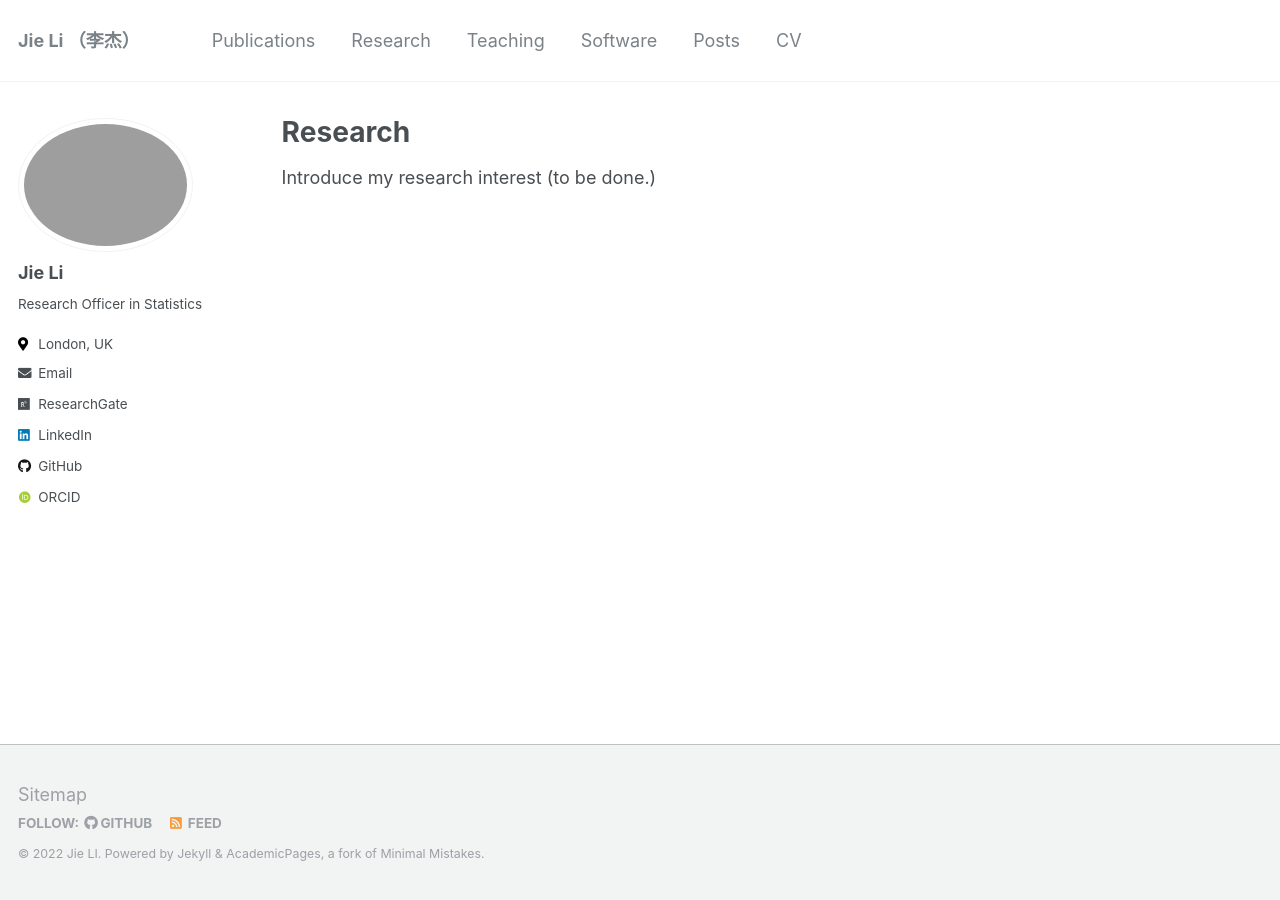
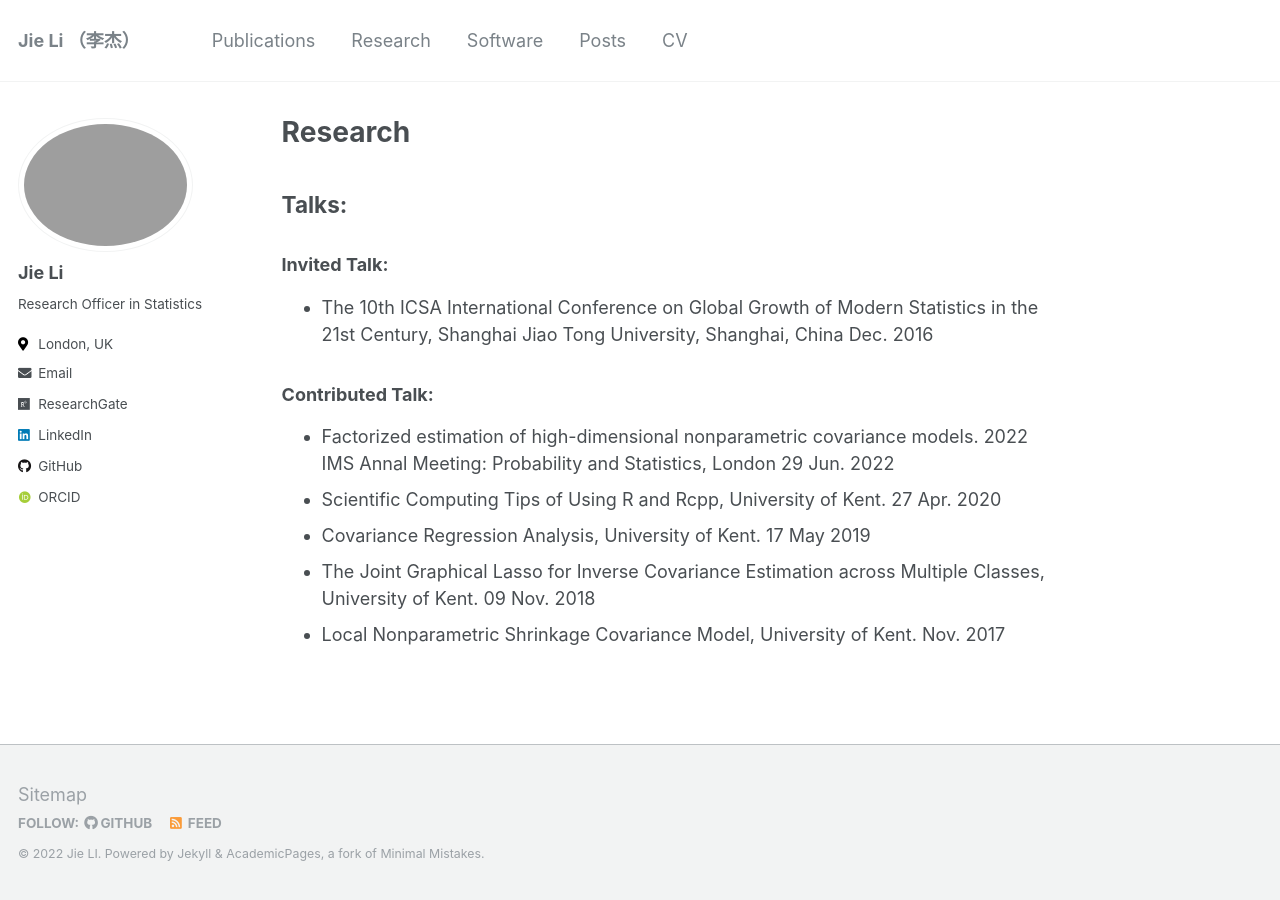
Before and after one commit to Jieli12/oldJieli12.github.io, a Jekyll site: the page built from _pages/research.md, in a window 1280 px wide. Built offline with Jekyll 4.4.1, drawn with Linux system fonts in a browser that asks for light colours; some web fonts are replaced.

Commit message:
delete teaching pages and update research and software

```diff
--- a/_config.yml
+++ b/_config.yml
@@ -203,14 +203,14 @@ defaults:
       layout: single
       author_profile: true
   # _teaching
-  - scope:
-      path: ""
-      type: teaching
-    values:
-      layout: single
-      author_profile: true
-      share: true
-      comments: true
+  # - scope:
+  #     path: ""
+  #     type: teaching
+  #   values:
+  #     layout: single
+  #     author_profile: true
+  #     share: true
+  #     comments: true
   # _publications
   - scope:
       path: ""
--- a/_data/navigation.yml
+++ b/_data/navigation.yml
@@ -6,8 +6,8 @@ main:
   - title: "Research"
     url: /research/
 
-  - title: "Teaching"
-    url: /teaching/
+  # - title: "Teaching"
+  #   url: /teaching/
 
   - title: "Software"
     url: /software/
--- a/_pages/research.md
+++ b/_pages/research.md
@@ -6,4 +6,21 @@ author_profile: true
 header:
   og_image: "research/ecdf.png"
 ---
-Introduce my research interest (to be done.)
+
+
+## Talks:
+
+### Invited Talk:
+
+- The 10th ICSA International Conference on Global Growth of Modern Statistics in the 21st Century, Shanghai Jiao Tong University, Shanghai,
+	China  Dec. 2016
+
+### Contributed Talk:
+
+- Factorized estimation of high-dimensional nonparametric covariance models. 2022 IMS Annal Meeting: Probability and Statistics, London 29 Jun. 2022
+- Scientific Computing Tips of Using R and Rcpp, University of Kent. 27 Apr. 2020
+- Covariance Regression Analysis, University of Kent. 17 May 2019
+- The Joint Graphical Lasso for Inverse Covariance Estimation across
+Multiple Classes, University of Kent. 09 Nov. 2018
+- Local Nonparametric Shrinkage Covariance Model, University of
+Kent. Nov. 2017
--- a/_pages/talkmap.html
+++ b/_pages/talkmap.html
@@ -1,6 +1,6 @@
 ---
 layout: archive
-title: "Talk map"
+title: “Talk map”
 permalink: /talkmap.html
 author_profile: true
 ---
```
Also changed, not shown: _pages/software.md (+2 -4 lines), _research/conflict-preemption.md (deleted, +0 -27 lines), _research/event-data.md (deleted, +0 -39 lines), _research/measurement.md (deleted, +0 -37 lines), _research/social-media.md (deleted, +0 -34 lines).
